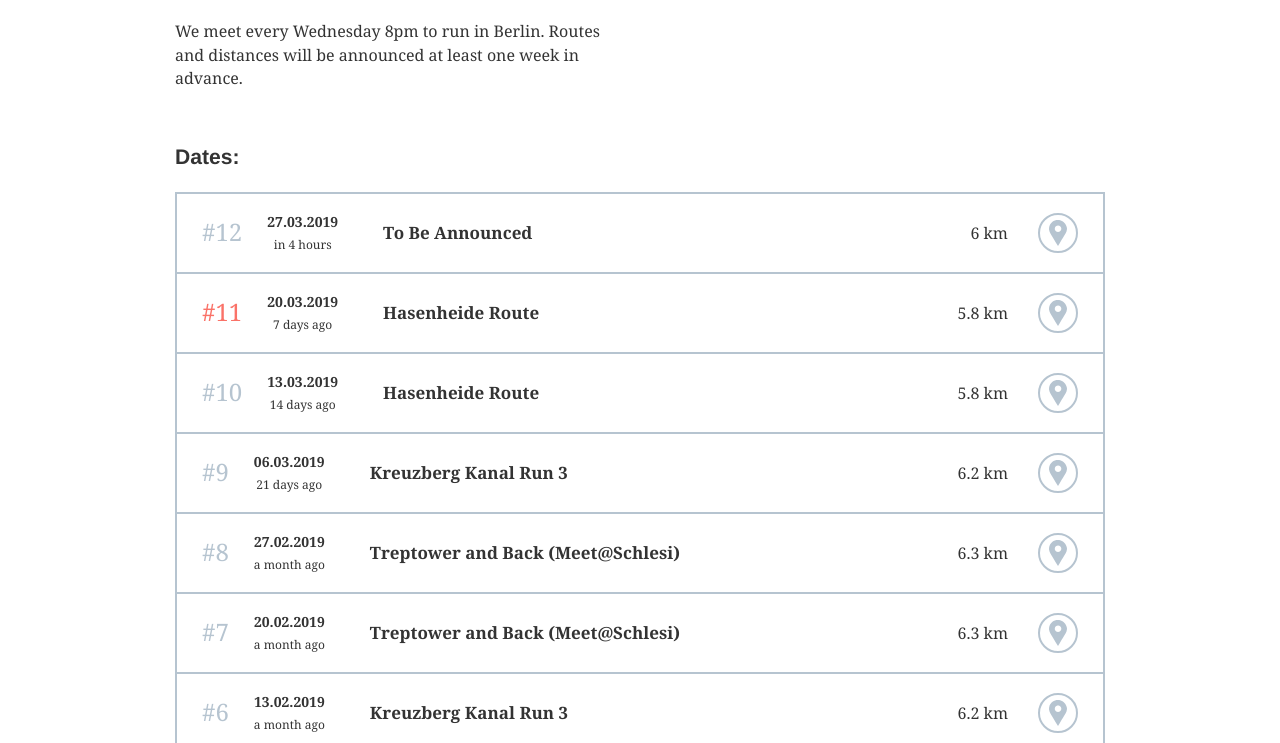
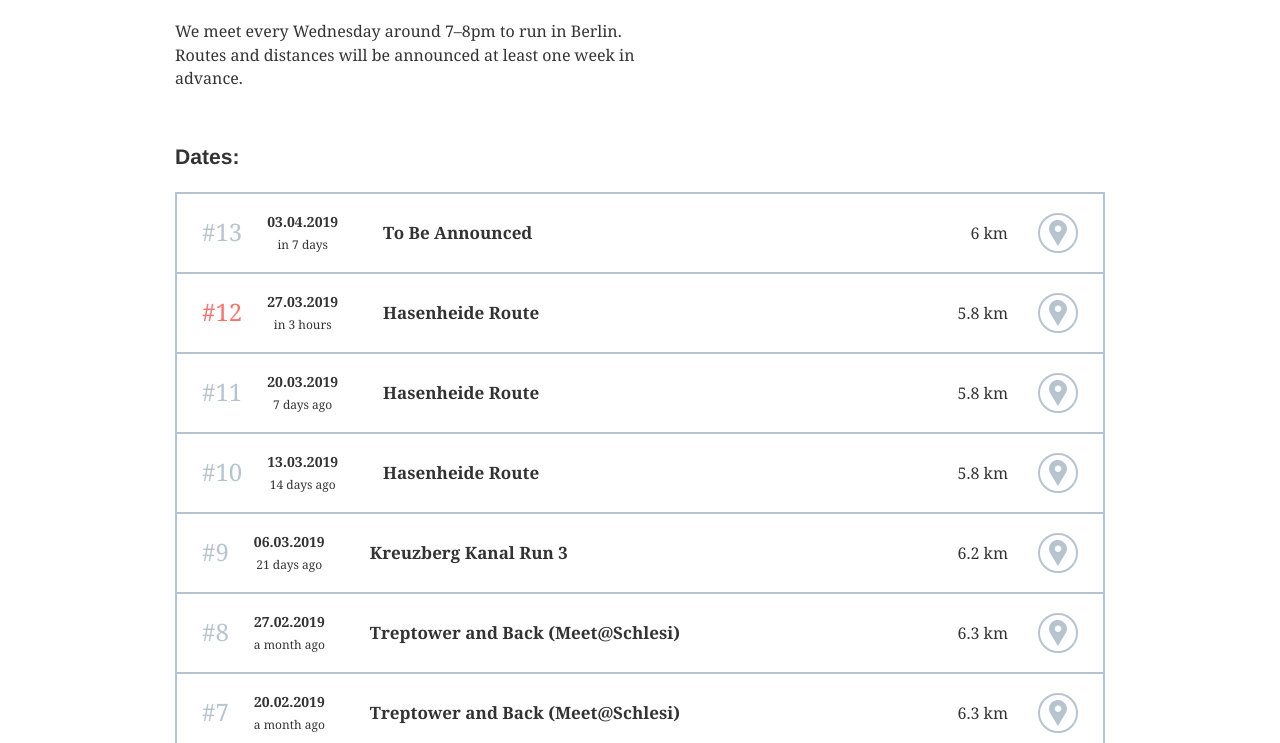
Before and after one commit to 0xsven/runafterwork, a Gatsby site: page / in a window 1280 px wide. Shown: the part 57-800 px from the top of the page. Built offline with nearby package versions, Linux system fonts and the light colour scheme; Gatsby itself is replaced by a stand-in of ours.

Commit message:
New dates

```diff
--- a/src/components/layout.css
+++ b/src/components/layout.css
@@ -35,7 +35,7 @@ button:focus {
   }
 }
 .description {
-  max-width: 450px;
+  max-width: 480px;
   font-size: 16px;
 }
 footer {
--- a/src/components/layout.js
+++ b/src/components/layout.js
@@ -52,8 +52,8 @@ const Layout = ({ children }) => (
         alt="brad dancing"
       />
       <p className="description">
-        We meet every Wednesday 8pm to run in Berlin. Routes and distances will
-        be announced at least one week in advance.
+        We meet every Wednesday around 7–8pm to run in Berlin. Routes and
+        distances will be announced at least one week in advance.
       </p>
     </header>
     <div className="container">{children}</div>
--- a/src/data/dates.js
+++ b/src/data/dates.js
@@ -1,14 +1,21 @@
 const dates = [
   {
     highlight: false,
-    date: '2019-03-27T19:00:00.000Z',
+    date: '2019-04-03T18:00:00.000Z',
     route: 'To Be Announced',
     distance: 6000,
     komootId: undefined,
   },
   {
     highlight: true,
-    date: '2019-03-20T19:00:00.000Z',
+    date: '2019-03-27T18:00:00.000Z',
+    route: 'Hasenheide Route',
+    distance: 5800,
+    komootId: 58616724,
+  },
+  {
+    highlight: false,
+    date: '2019-03-20T18:00:00.000Z',
     route: 'Hasenheide Route',
     distance: 5800,
     komootId: 58616724,
```
